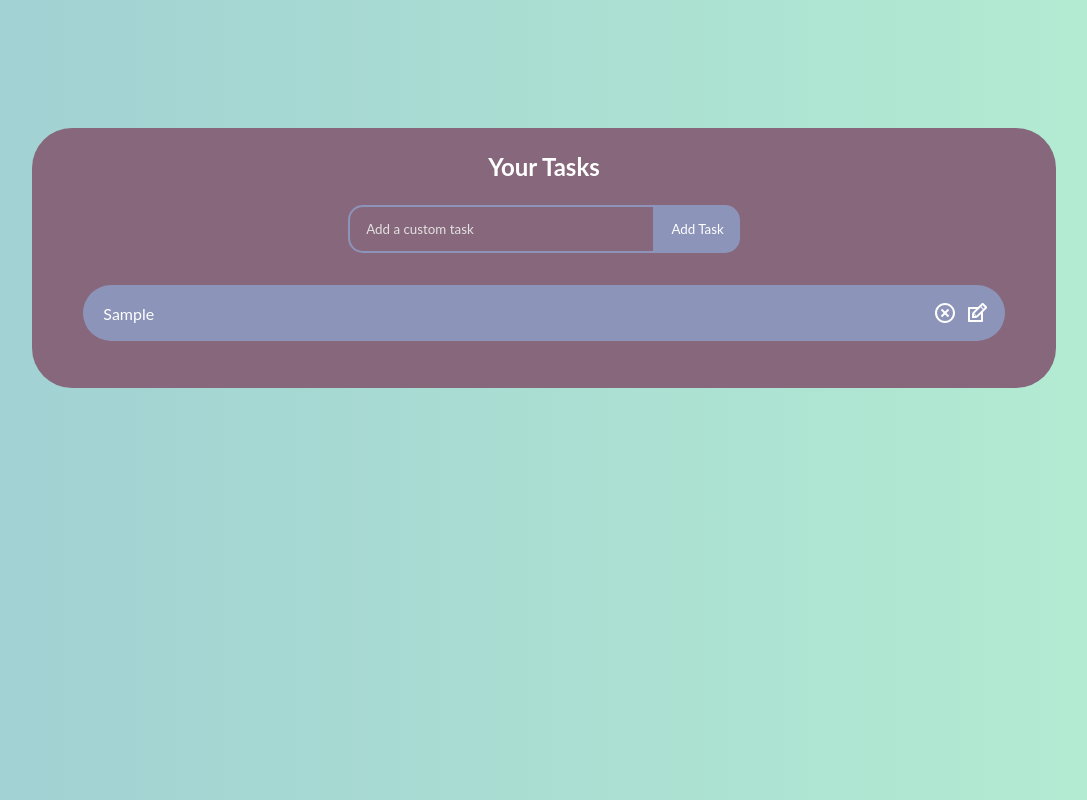
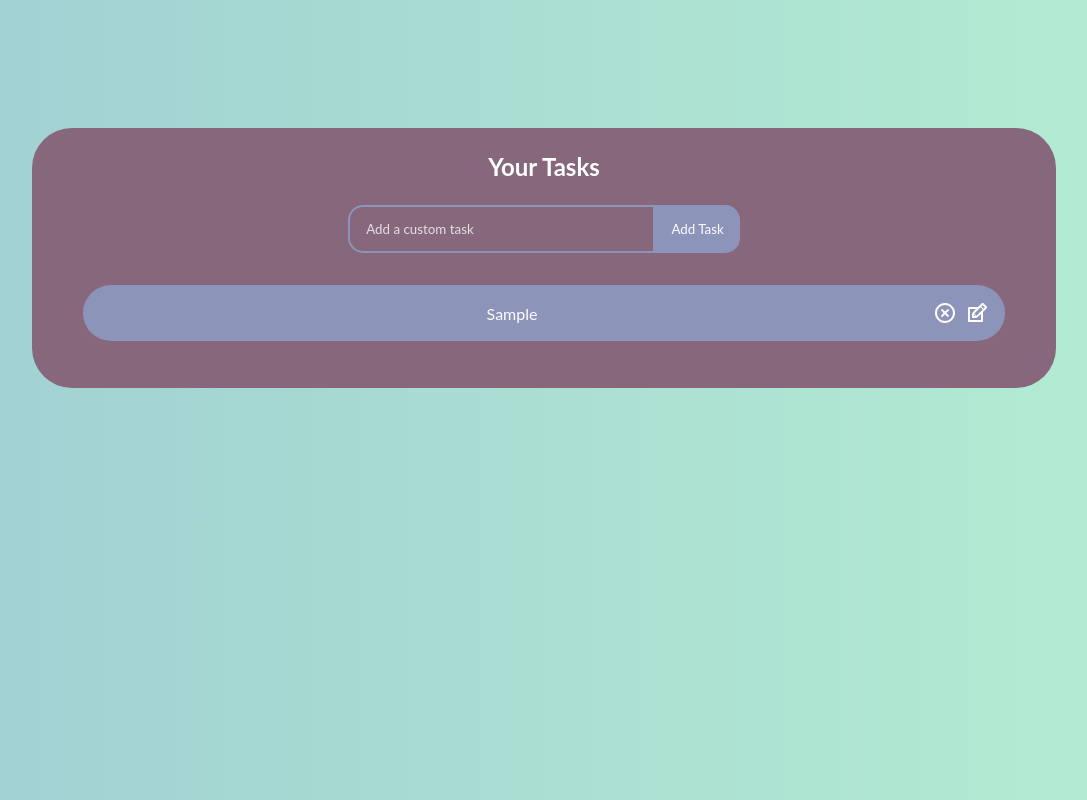
Before and after one commit to rajanisamir/tttbi, a React (Create React App) app: page / in a window 1280 px wide. Both pictures are taken after typing "Sample" into the empty fields and a click on the button "Add Task". Shown: the whole page, without its empty margins (96-1183 px from the left). Built offline with nearby package versions, Linux system fonts and the light colour scheme; no server answers.

Commit message:
Added due dates to assignments and filtered assignments based on due dates

```diff
--- a/src/App.css
+++ b/src/App.css
@@ -97,6 +97,14 @@ h1 {
   width: 90%;
 }
 
+/* .task-row-text {
+  float: left;
+  width: 90%;
+  display: flex;
+  flex-direction: horizontal;
+  justify-content: space-between;
+} */
+
 .custom {
   background: #8d94ba;
 }
@@ -125,7 +133,12 @@ h1 {
   background: #19535f;
 }
 
-.icons {
+.task-row-date-icons {
+  display: flex;
+  flex-direction: horizontal;
+}
+
+.task-row-icons {
   display: flex;
   align-items: center;
   font-size: 24px;
@@ -133,6 +146,7 @@ h1 {
 }
 
 .delete-icon {
+  margin-left: 8px;
   margin-right: 8px;
   color: #fff;
 }
--- a/src/components/TaskList.js
+++ b/src/components/TaskList.js
@@ -29,21 +29,29 @@ function TaskList({ tasks, completeTask, removeTask, updateTask }) {
         (task.custom ? " custom" : "") +
         (task.courseIndex != null ? " courseIndex" + task.courseIndex : "")
       }
+      onClick={() => completeTask(task.id)}
       key={index}
     >
-      <div
-        style={{ display: "flex", flexDirection: "vertical" }}
-        key={task.id}
-        onClick={() => completeTask(task.id)}
-      >
-        <b>
-          {task.course != null ? "[" + task.course.substring(0, 10) + "]" : ""}
-        </b>
-        &nbsp;
-        <p>{task.text}</p>
+      <div>
+        <b>{task.course != null ? task.course.substring(0, 10) : ""}</b>
       </div>
-
-      <div className="icons">
+      <div>{task.text}</div>
+      <div className="task-row-date-icons">
+        <p>
+          {task.dueDate
+            ? task.dueDate.getUTCMonth() +
+              1 +
+              "/" +
+              task.dueDate.getUTCDate() +
+              "/" +
+              task.dueDate.getUTCFullYear() +
+              ", " +
+              task.dueDate.getUTCHours() +
+              ":" +
+              ("0" + task.dueDate.getUTCMinutes()).slice(-2)
+            : ""}
+        </p>
+        <div className="task-row-icons">
           <RiCloseCircleLine
             onClick={() => removeTask(task.id)}
             className="delete-icon"
@@ -54,6 +62,7 @@ function TaskList({ tasks, completeTask, removeTask, updateTask }) {
           />
         </div>
       </div>
+    </div>
   ));
 }
 
--- a/src/components/TaskManager.js
+++ b/src/components/TaskManager.js
@@ -17,10 +17,12 @@ function TaskManager() {
       let assignments = [];
       let courses = [];
       json.forEach((assignment) => {
+        if (new Date() > new Date(assignment.Due)) return;
         if (!courses.includes(assignment.Course)) {
           courses = [...courses, assignment.Course];
         }
         const newAssignment = {
+          dueDate: new Date(assignment.Due),
           course: assignment.Course,
           text: assignment.Name,
           id: assignment.ID,
```
Lines whose indentation alone changed are shown as unchanged.
